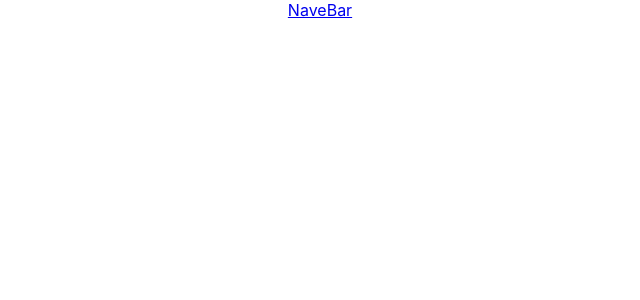
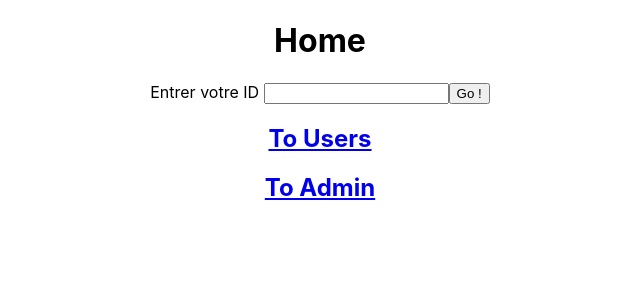
Before and after one commit to YahyaBen/Teste, a React (Create React App) app: page / in a window 1280 px wide. Shown: the top 300 px of the page, without its empty margins (320-960 px from the left). Built offline with nearby package versions, Linux system fonts and the light colour scheme.

Commit message:
Route and log

```diff
--- /dev/null
+++ b/src/components/Home.js
@@ -0,0 +1,34 @@
+import React, { useState } from 'react'
+import firebase from "../Util/firebase"
+import { Link} from 'react-router-dom'
+
+const Home = () => {
+    const [nom, setNom] = useState('')
+    const Verification = async () => {
+        const db = firebase.firestore()
+        const Users  = db.collection('/Utilisateurs').doc(nom)
+        const doc = await Users.get()
+        if (!doc.exists) {
+            console.log('Utilisateur non-identifier')
+        } else {
+            doc.data()
+
+        }
+        console.log(doc.data())
+    }
+    return (
+        <div>
+            <h1> Home </h1>
+            <label>Entrer votre ID </label>
+            <input type="text"
+                id="UserID"
+                value={nom}
+                onChange={(e) => setNom(e.target.value)} />
+            <button onClick={Verification}>Go !</button>
+            <Link to="/Users" ><h2>To Users</h2> </Link>
+            <Link to="/Admin"><h2>To Admin</h2> </Link>
+        </div>
+    )
+}
+
+export default Home
--- a/src/components/LaRoute.js
+++ b/src/components/LaRoute.js
@@ -1,15 +1,16 @@
 import React from 'react'
-import { Switch, Route } from 'react-router-dom'
+import { Switch, Route} from 'react-router-dom'
 import Admin from './Admin';
 import Users from './Users';
+import Home from './Home';
 
 const LaRoute = () => {
     return (
         <div>
-            <a href="www.google.com"> NaveBar </a>
             <Switch>
-                <Route path="/Users" component={Users} />
-                <Route path="/Admin" component={Admin} />
+                <Route exact path="/" component={Home} />
+                <Route path="/Users/:RZK" component={Users} />
+                <Route exact path="/Admin"  component={Admin} />
             </Switch>
         </div>
     )
--- a/src/components/Users.js
+++ b/src/components/Users.js
@@ -3,15 +3,14 @@ import firebase from "../Util/firebase"
 import { Link } from 'react-router-dom'
 import { useState, useEffect } from "react";
 
-
-const Users = () => {
+const Users = ({ match, location }) => {
     const [Utilisateurs, setUtilisateurs] = useState([]);
 
     useEffect(() => {
         firebase
             .firestore()
             .collection("Utilisateurs")
-            .where('Type',"==",1)
+            .where('Type', "==", 0)
             .onSnapshot((users) => {
                 setUtilisateurs(users.docs);
             });
@@ -23,14 +22,16 @@ const Users = () => {
                 <h1> to Admin </h1>
             </Link>
             <p>
+                <strong>Match Props: </strong>
+                <code>{match.url}</code>      </p>
+
                 {Utilisateurs.forEach((User) => {
-                        console.log("Name : "+User.data().Name)
-                        console.log("Pause : "+User.data().IsPause)
-                        console.log("Pause : "+User.data().NumeroPause)
-                        console.log("Groupe  : "+User.data().Groupe)
-                        console.log("Type : "+User.data().Type)
+                    console.log("Name : " + User.data().Name)
+                    console.log("Pause : " + User.data().IsPause)
+                    console.log("Pause : " + User.data().NumeroPause)
+                    console.log("Groupe  : " + User.data().Groupe)
+                    console.log("Type : " + User.data().Type)
                 })}
-            </p>
         </div>
     )
 }
--- a/src/index.js
+++ b/src/index.js
@@ -7,9 +7,9 @@ import { BrowserRouter } from 'react-router-dom'
 
 ReactDOM.render(
   <BrowserRouter>
-    {/* <React.StrictMode> */}
+    <React.StrictMode>
       <App />
-    {/* </React.StrictMode> */}
+    </React.StrictMode>
   </BrowserRouter>,
   document.getElementById('root')
 );
```
